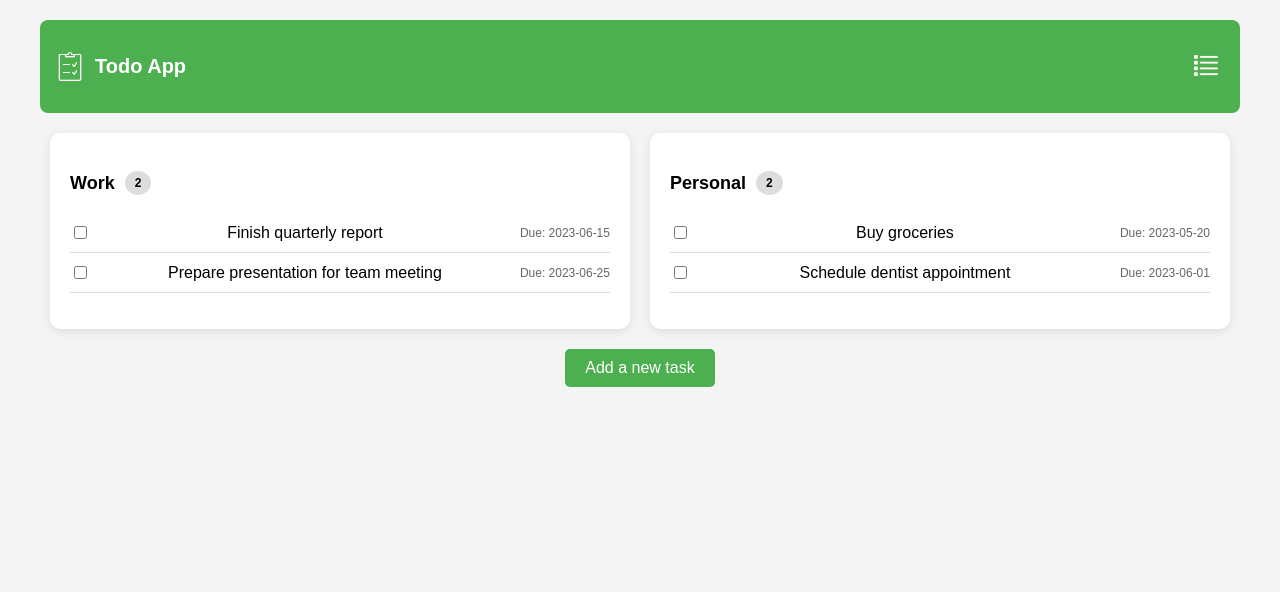
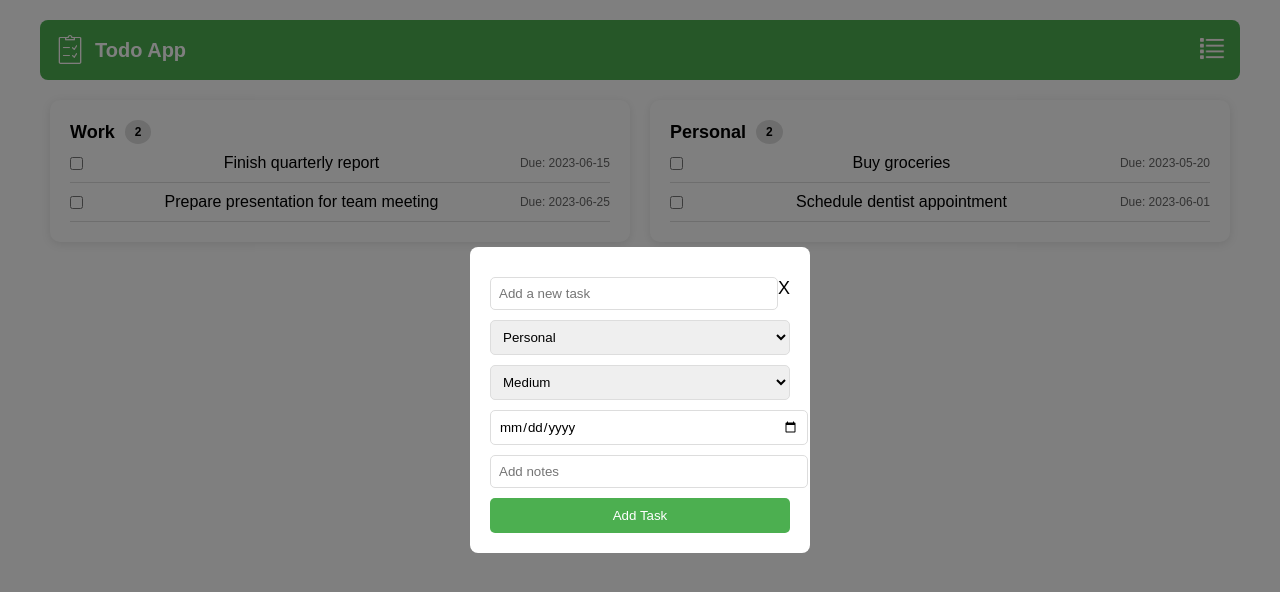
Before and after one commit to Sardor-web-dev/Todo_Application, a plain HTML site: page index.html in a window 1280 px wide. Both pictures are taken after a click on the button 1206 px from the left and 66 px from the top of the page. Drawn offline with Linux system fonts and the light colour scheme.

Commit message:
some changes

```diff
--- a/index.html
+++ b/index.html
@@ -14,7 +14,7 @@
                 <p>Todo App</p>
             </div>
             <button id="openModal" class="modal-button">
-                <img src="./assets/icons8-list-52 (1).png" alt="">
+                <img id="openModal"  src="./assets/icons8-list-52 (1).png" alt="">
             </button>
         </header>
 
--- a/script.js
+++ b/script.js
@@ -1,11 +1,18 @@
-const open = document.getElementById('openModal');
-const close = document.getElementById('openModal');
-const  modal =  document.getElementById('modal');
+const openModalBtn = document.getElementById('openModal');
+const closeModal = document.getElementById('closeModal');
+const modal = document.getElementById('modal');
+const modalContent = document.querySelector(".modal-content");
 
-open.onclick = () => {
-    modal.classList.remove('hidden')
+openModalBtn.onclick = () => {
+    modal.classList.remove('hidden');
 }
 
-close.onclick = () => {
-    modal.classList.add('hidden')
+closeModal.onclick = () => {
+    modal.classList.add('hidden');
 }
+
+document.addEventListener('click', (e) => {
+    if (!modalContent.contains(e.target) && !e.target.closest('#openModal')) {
+        modal.classList.add('hidden');
+    }
+});
--- a/style.css
+++ b/style.css
@@ -1,8 +1,7 @@
-body, html {
+*{
     margin: 0;
     padding: 0;
     font-family: Arial, sans-serif;
-    background-color: #f4f4f4;
 }
 
 .container {
```
